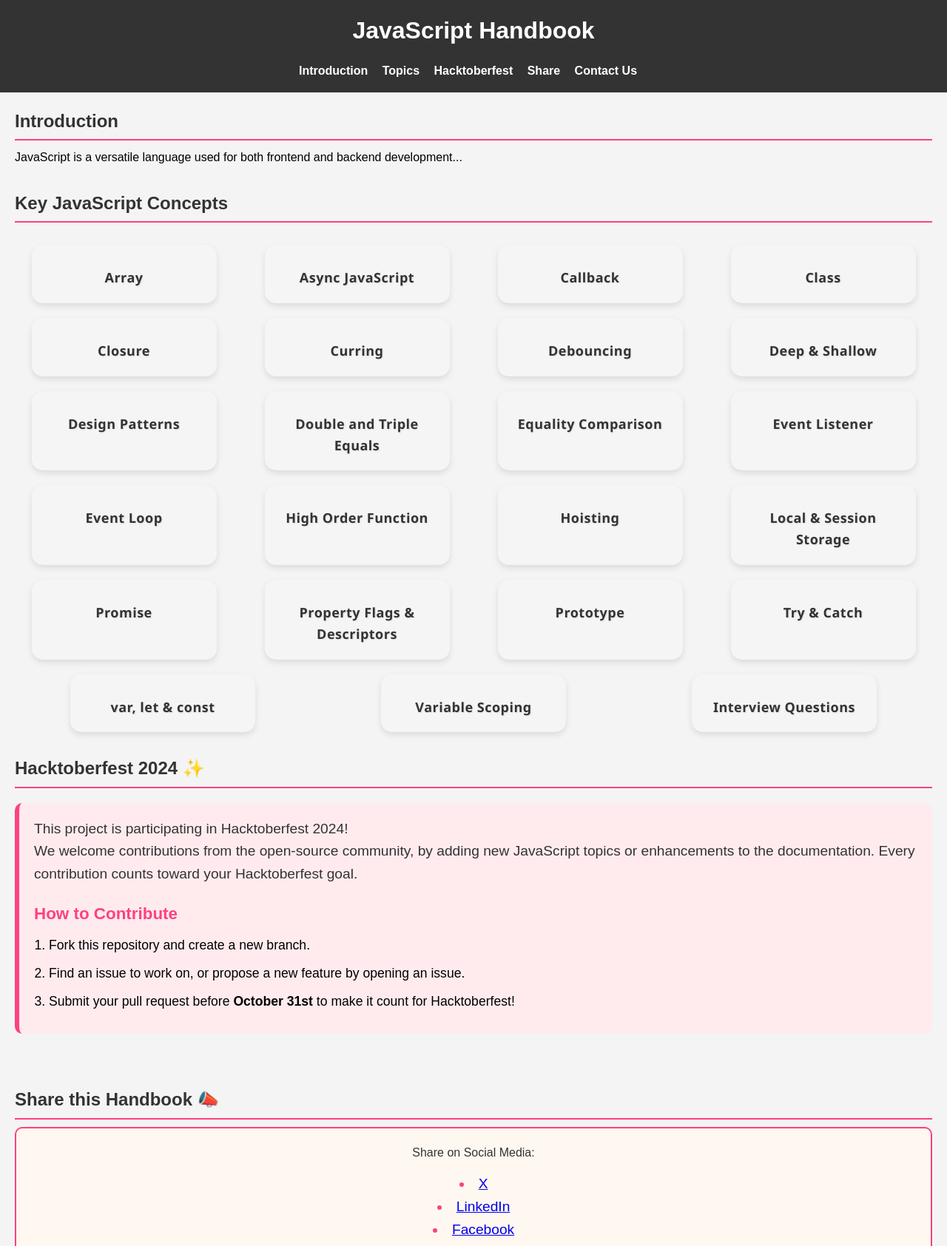
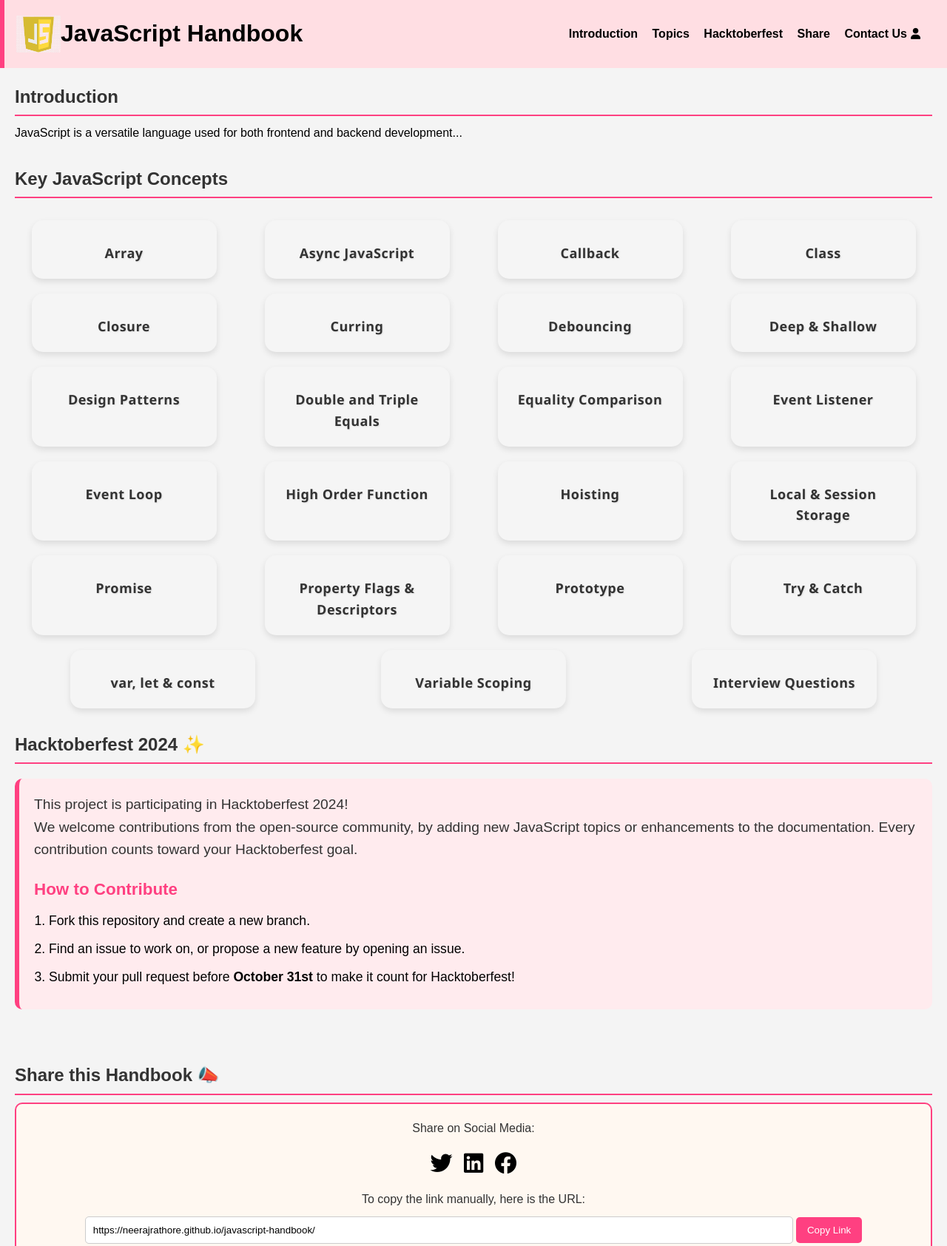
Before and after one commit to neerajrathore/javascript-handbook, a plain HTML site: page index.html in a window 1280 px wide. Shown: the top 1685 px of the page at 74% size. Drawn offline with Linux system fonts and the light colour scheme.

Commit message:
UI modified

```diff
--- a/index.html
+++ b/index.html
@@ -6,18 +6,19 @@
     <meta name="viewport" content="width=device-width, initial-scale=1.0">
     <title>JavaScript Handbook</title>
     <link rel="stylesheet" href="styles.css">
+    <link rel="stylesheet" href="https://cdnjs.cloudflare.com/ajax/libs/font-awesome/6.0.0-beta3/css/all.min.css">
 </head>
 
 <body>
     <header>
-        <h1>JavaScript Handbook</h1>
+        <h1><img src="image.png" alt="JS pic"> JavaScript Handbook</h1>
         <nav>
             <ul>
                 <li><a href="#introduction">Introduction</a></li>
                 <li><a href="#topics">Topics</a></li>
                 <li><a href="#hacktoberfest">Hacktoberfest</a></li>
                 <li><a href="#share">Share</a></li>
-                <li><a href="#contact">Contact Us</a></li>
+                <li><a href="#contact" class="Hover">Contact Us<i class="fa-solid fa-user" class="Hover"></i></a></li>
             </ul>
         </nav>
     </header>
@@ -81,15 +82,15 @@
         <div class="share-info">
             <p>Share on Social Media:</p>
             <div class="social-handles">
-                <li><a
-                        href="https://x.com/intent/post?url=https%3A%2F%2Fneerajrathore.github.io%2Fjavascript-handbook%2F&text=Check+out+this+JavaScript+Handbook%21+">X</a>
-                </li>
-                <li><a
-                        href="https://www.linkedin.com/feed/?linkOrigin=LI_BADGE&shareActive=true&shareUrl=https%3A%2F%2Fneerajrathore.github.io%2Fjavascript-handbook%2F">LinkedIn</a>
-                </li>
-                <li><a
-                        href="https://www.facebook.com/share_channel/?link=https%3A%2F%2Fneerajrathore.github.io%2Fjavascript-handbook%2F&app_id=966242223397117&source_surface=external_reshare&display&hashtag">Facebook</a>
-                </li>
+                <a
+                        href="https://x.com/intent/post?url=https%3A%2F%2Fneerajrathore.github.io%2Fjavascript-handbook%2F&text=Check+out+this+JavaScript+Handbook%21+"><i class="fa-brands fa-twitter"></i></a>
+
+                <a
+                        href="https://www.linkedin.com/feed/?linkOrigin=LI_BADGE&shareActive=true&shareUrl=https%3A%2F%2Fneerajrathore.github.io%2Fjavascript-handbook%2F"><i class="fa-brands fa-linkedin"></i></a>
+
+                <a
+                        href="https://www.facebook.com/share_channel/?link=https%3A%2F%2Fneerajrathore.github.io%2Fjavascript-handbook%2F&app_id=966242223397117&source_surface=external_reshare&display&hashtag"><i class="fa-brands fa-facebook"></i></a>
+
             </div>
             <p>To copy the link manually, here is the URL:</p>
             <input type="text" value="https://neerajrathore.github.io/javascript-handbook/" id="url-input" readonly>
--- a/styles.css
+++ b/styles.css
@@ -11,16 +11,42 @@ body {
 }
 
 header {
-    background-color: #333;
-    color: #fff;
+    background-color: #ffdee3;
+    border-left: 6px solid #ff4081;
     padding: 1rem 0;
     text-align: center;
+    display: flex;
+    justify-content: space-between;
+    align-items: center;
 }
-
+@media(max-width: 950px){
+    header {
+        background-color: #ffdee3;
+        border-left: 6px solid #ff4081;
+        padding: 1rem 0;
+        text-align: center;
+        display: flex;
+        flex-direction: column;
+    }
+    header h1 {
+        margin: 0rem 1rem 0rem;
+        display: inline;
+    }
+}
 header h1 {
-    margin-bottom: 1rem;
+    margin: 0rem 1rem 0rem;
+    display: flex;
+    justify-content: center;
+    align-items: center;
 }
-
+header h1 img {
+    height: 60px;
+    width: 60px;
+    object-fit: contain;
+}
+nav{
+    margin: 0rem 1rem 0rem;
+}
 nav ul {
     list-style: none;
     padding: 0;
@@ -32,12 +58,20 @@ nav ul li {
 }
 
 nav ul li a {
-    color: #fff;
+    color: black;
     text-decoration: none;
     font-weight: bold;
+    transition: 300ms;
+}
+nav ul li a i {
+    font-size: 15px;
 }
 
 nav ul li a:hover {
+    color: #ff4081;
+}
+nav ul li a i:hover {
+    font-size: 15px;
     color: #ff4081;
 }
 
@@ -95,7 +129,7 @@ section h2 {
 /* Add hover effect to card text */
 .card a:hover {
     color: #ff4081; /* Change this color to any other color you prefer */
-    text-decoration: underline;
+
 }
 
 /* For making text look bold and emphasized */
@@ -167,12 +201,17 @@ section h2 {
     text-align: center;
     color: #333;
 }
-
+i{
+    color: #000;
+    font-size: 30px;
+    margin: 5px;
+}
 .social-handles {
     font-size: 1.2rem;
     color: #ff4081;
     margin: 15px 0;
 }
+
 
 #url-input {
     width: 80%;
```
Also changed, not shown: image.png (added).
